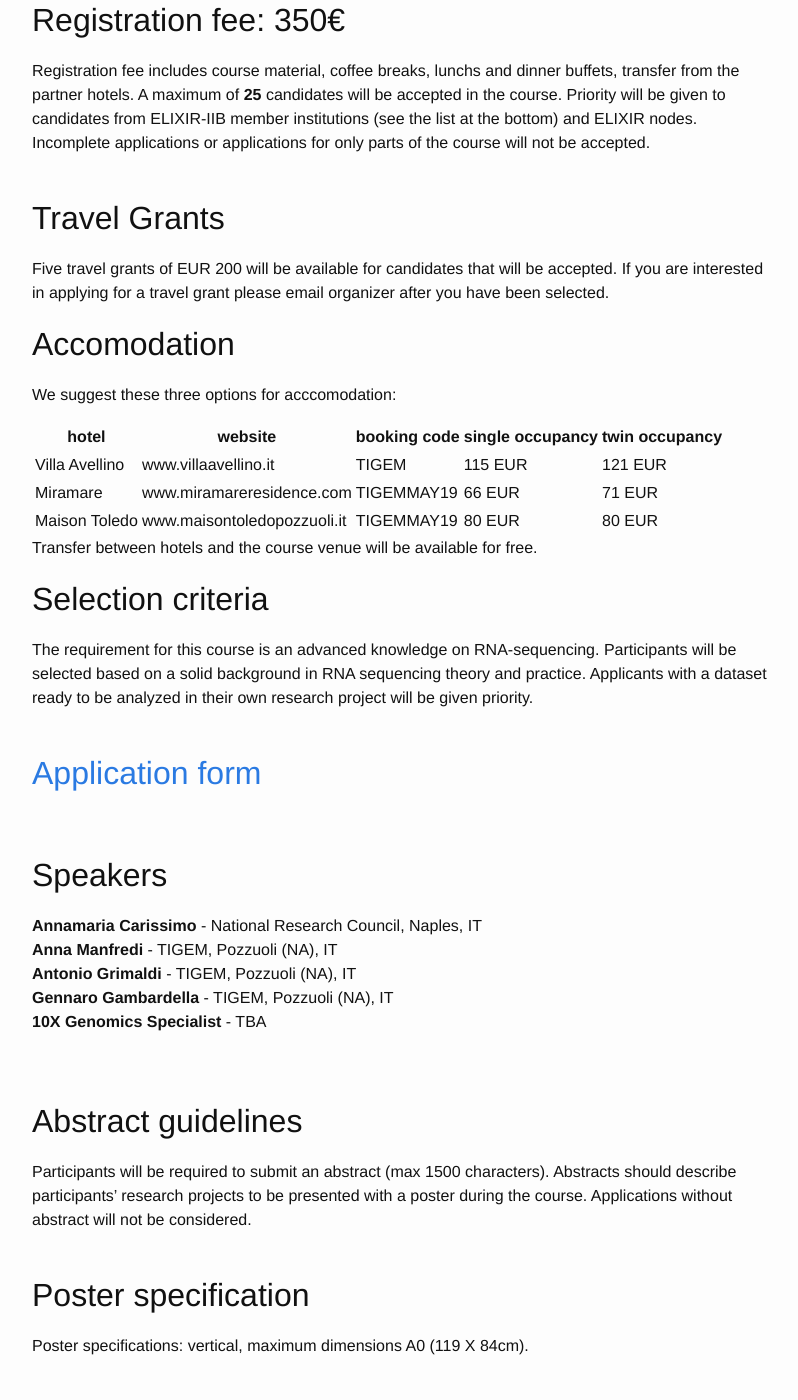
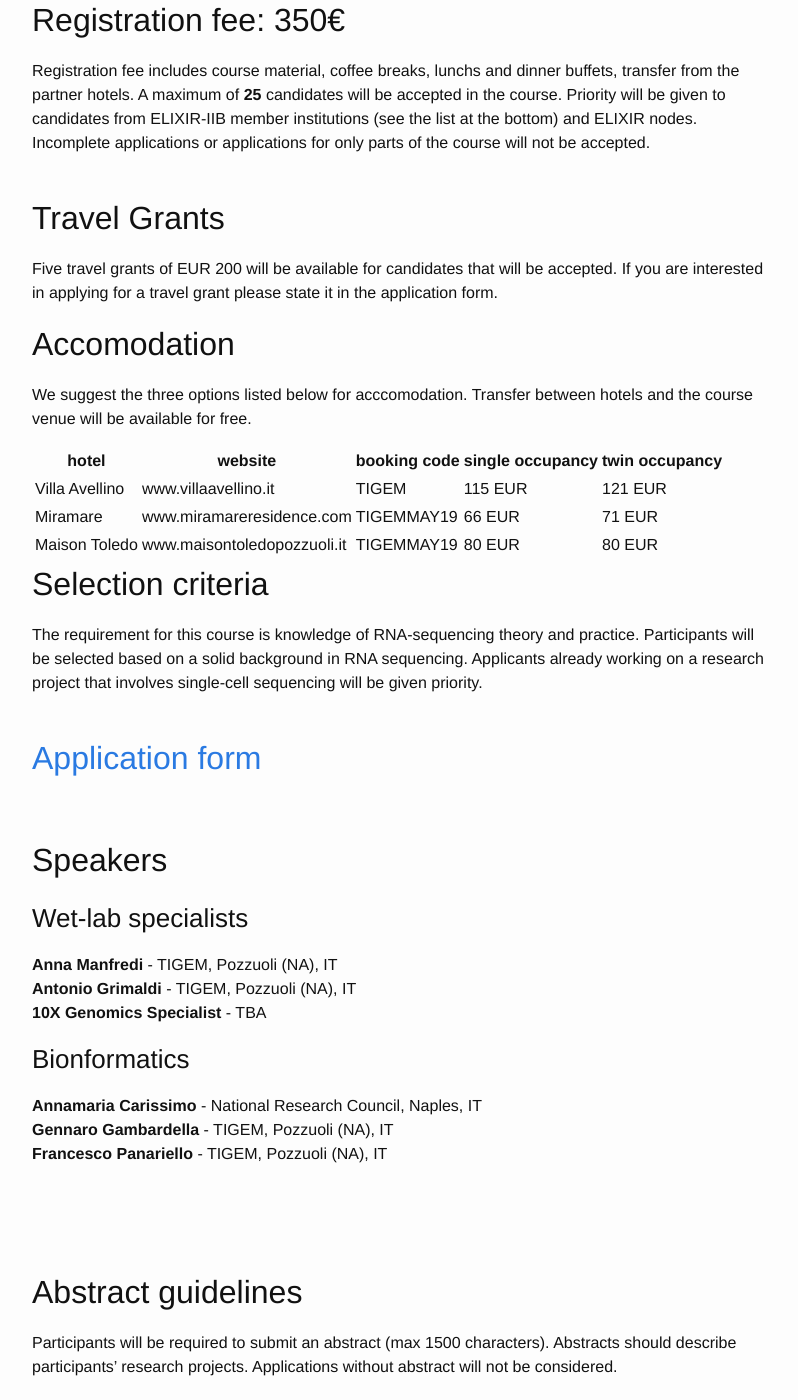
Before and after one commit to ELIXIR-IIB-training/website, a Jekyll site: the page built from _posts/2019-05-07-SingleCell-Pozzuoli.md, in a window 1280 px wide and 1400 px high, scrolled down 1256 px. Shown: the whole window, without its empty margins (238-1036 px from the left). Built offline with Jekyll 4.4.1, drawn with Linux system fonts in a browser that asks for light colours; some of the changed text lies outside the part shown.

Commit message:
changes with Davide

```diff
--- a/_posts/2019-05-07-SingleCell-Pozzuoli.md
+++ b/_posts/2019-05-07-SingleCell-Pozzuoli.md
@@ -52,11 +52,11 @@ Registration fee includes course material, coffee breaks, lunchs and dinner buff
 <br>
 
 ## Travel Grants
-Five travel grants of  EUR 200 will be available for candidates that will be accepted. If you are interested in applying for a travel grant please email organizer after you have been selected.
+Five travel grants of  EUR 200 will be available for candidates that will be accepted. If you are interested in applying for a travel grant please state it in the application form.
 
 
 ## Accomodation
-We suggest these three options for acccomodation:
+We suggest the three options listed below for acccomodation. Transfer between hotels and the course venue will be available for free.
 
 | hotel          | website                     | booking code | single occupancy | twin occupancy  |
 |----------------|-----------------------------|--------------|-----------------------------------|----------------------------------|
@@ -67,11 +67,10 @@ We suggest these three options for acccomodation:
 
 
 
-Transfer between hotels and the course venue will be available for free.
 
 
 ## Selection criteria
-The requirement for this course is an advanced knowledge on RNA-sequencing. Participants will be selected based on a solid background in RNA sequencing theory and practice. Applicants with a dataset ready to be analyzed in their own research project will be given priority.
+The requirement for this course is knowledge of RNA-sequencing theory and practice. Participants will be selected based on a solid background in RNA sequencing. Applicants already working on a research project that involves single-cell sequencing will be given priority.
 <br>
 <br>
 
@@ -79,11 +78,17 @@ The requirement for this course is an advanced knowledge on RNA-sequencing. Part
 <br>
 
 ## Speakers
-**Annamaria Carissimo** - National Research Council, Naples, IT<br>
+
+### Wet-lab specialists
 **Anna Manfredi** - TIGEM, Pozzuoli (NA), IT <br>
 **Antonio Grimaldi** - TIGEM, Pozzuoli (NA), IT <br>
+**10X Genomics Specialist** - TBA <br>
+
+### Bionformatics
+**Annamaria Carissimo** - National Research Council, Naples, IT<br>
 **Gennaro Gambardella** - TIGEM, Pozzuoli (NA), IT <br>
-**10X Genomics Specialist** - TBA
+**Francesco Panariello** - TIGEM, Pozzuoli (NA), IT <br>
+
 <br>
 <br>
 <br>
@@ -91,14 +96,10 @@ The requirement for this course is an advanced knowledge on RNA-sequencing. Part
 
 
 ## Abstract guidelines
-Participants will be required to submit an abstract (max 1500 characters). Abstracts should describe participants’ research projects to be presented with a poster during the course. Applications without abstract will not be considered.
+Participants will be required to submit an abstract (max 1500 characters). Abstracts should describe participants’ research projects. Applications without abstract will not be considered.
 <br>
 <br>
 
-## Poster specification
-Poster specifications: vertical, maximum dimensions A0 (119 X 84cm).
-<br>
-<br>
 
 ## Organisers
 **Davide Cacchiarelli** (TIGEM & University of Naples “Federico II”, IT)<br>
```
Also changed, not shown: other parts of _posts/2019-05-07-SingleCell-Pozzuoli.md (+2 -2 lines).
